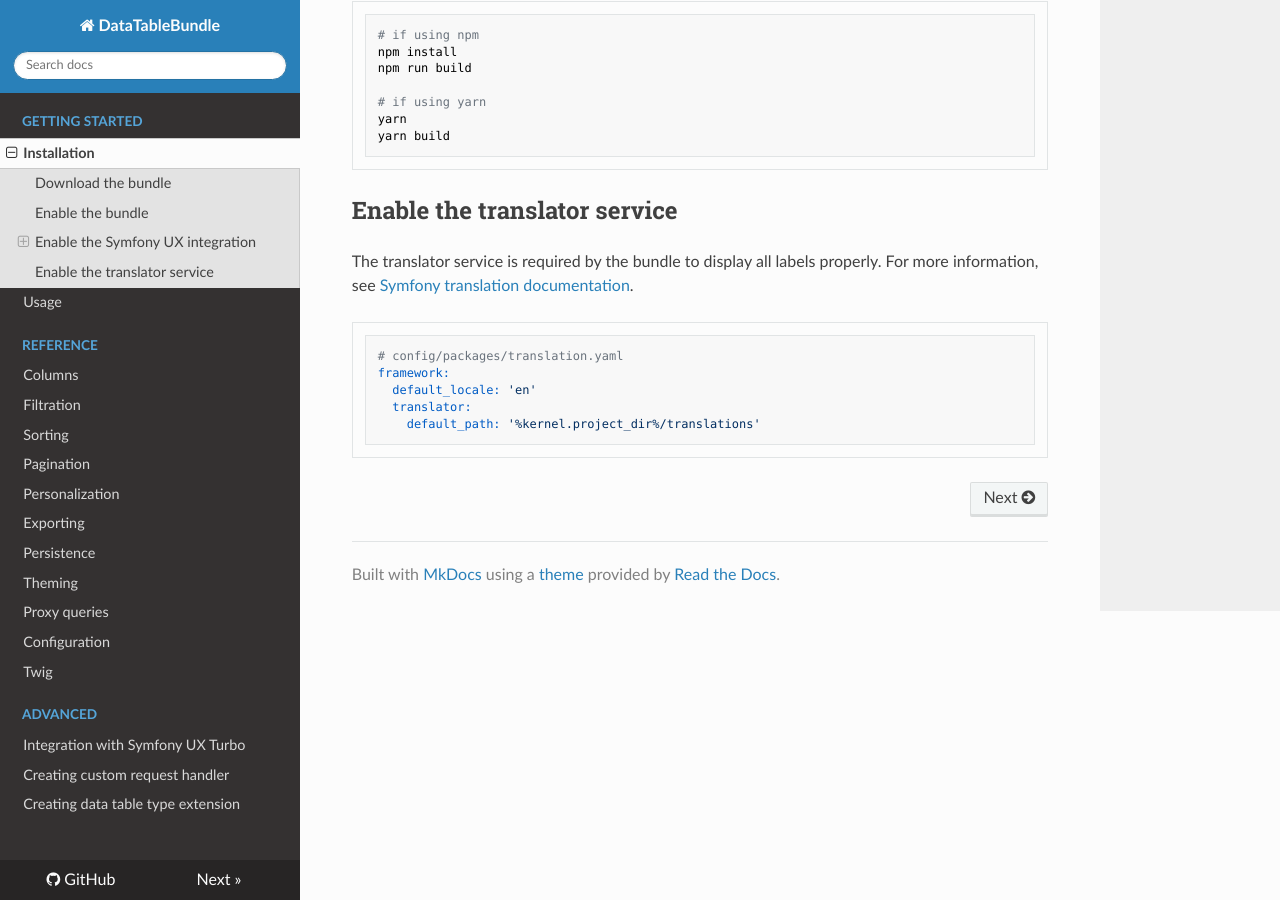
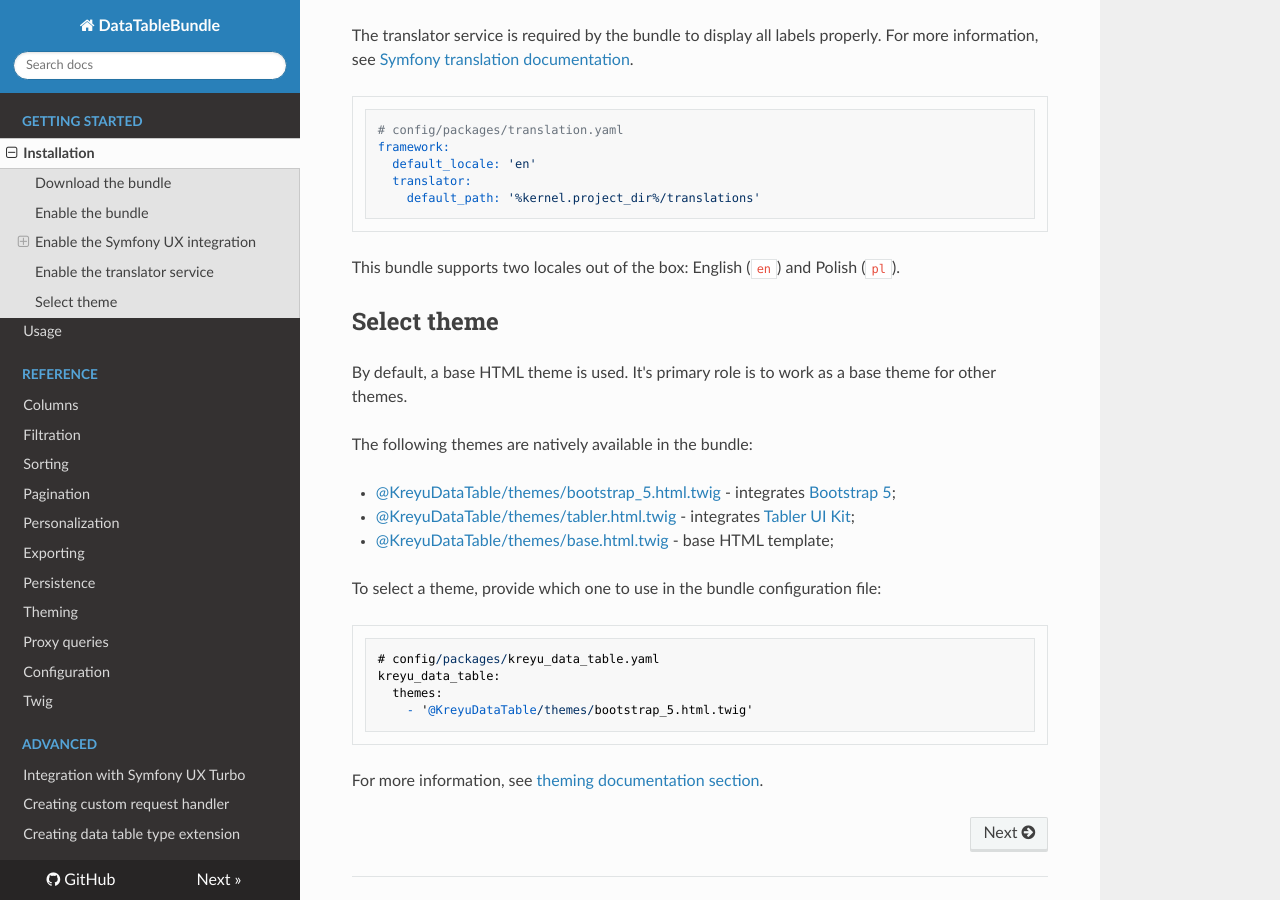
Before and after one commit to Kreyu/data-table-bundle, an MkDocs documentation site: the page built from docs/getting-started/installation.md, in a window 1280 px wide and 900 px high, scrolled down 1682 px. Built offline with MkDocs 1.6.1, drawn with Linux system fonts in a browser that asks for light colours; nearby versions of some CDN libraries; some of the changed text lies outside the part shown.

Commit message:
[Docs] Mention theming in installation section

````diff
--- a/docs/getting-started/installation.md
+++ b/docs/getting-started/installation.md
@@ -89,3 +80,26 @@ framework:
   translator:
     default_path: '%kernel.project_dir%/translations'
 ```
+
+This bundle supports two locales out of the box: English (`en`) and Polish (`pl`).
+
+## Select theme
+
+By default, a base HTML theme is used. It's primary role is to work as a base theme for other themes.
+
+The following themes are natively available in the bundle:
+
+- [@KreyuDataTable/themes/bootstrap_5.html.twig](https://github.com/Kreyu/data-table-bundle/blob/main/src/Resources/views/themes/bootstrap_5.html.twig) - integrates [Bootstrap 5](https://getbootstrap.com/docs/5.0/);
+- [@KreyuDataTable/themes/tabler.html.twig](https://github.com/Kreyu/data-table-bundle/blob/main/src/Resources/views/themes/tabler.html.twig) - integrates [Tabler UI Kit](https://tabler.io/);
+- [@KreyuDataTable/themes/base.html.twig](https://github.com/Kreyu/data-table-bundle/blob/main/src/Resources/views/themes/base.html.twig) - base HTML template;
+
+To select a theme, provide which one to use in the bundle configuration file:
+
+```yaml
+# config/packages/kreyu_data_table.yaml
+kreyu_data_table:
+  themes:
+    - '@KreyuDataTable/themes/bootstrap_5.html.twig'
+```
+
+For more information, see [theming documentation section](../reference/theming.md).
````
Also changed, not shown: other parts of docs/getting-started/installation.md (+0 -9 lines).
